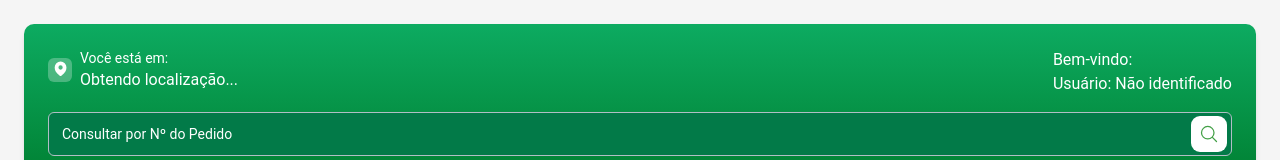
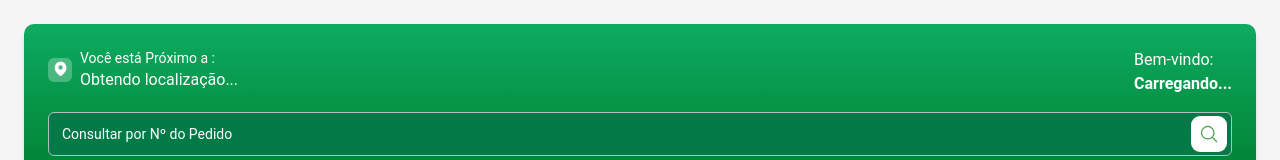
Before and after one commit to luancostar/portal_cliente, a React (Vite) app: page /home in a window 1280 px wide. Shown: the top 160 px of the page. Built offline with nearby package versions, Linux system fonts and the light colour scheme; no server answers.

Commit message:
atualizacao portal cliente get clt header

```diff
--- a/src/components/header-home/index.tsx
+++ b/src/components/header-home/index.tsx
@@ -1,12 +1,10 @@
 import React, { useState, useEffect } from "react";
 import { Card, CardBody, Input } from "@material-tailwind/react";
-import {
-  ArrowDownTrayIcon,
-  MagnifyingGlassIcon,
-} from "@heroicons/react/24/outline";
+import { MagnifyingGlassIcon } from "@heroicons/react/24/outline";
 
 export function SearchHeaderCard({ idCliente }) {
   const [location, setLocation] = useState("Obtendo localização...");
+  const [razaoSocial, setRazaoSocial] = useState("Carregando...");
 
   useEffect(() => {
     const fetchLocation = async () => {
@@ -39,10 +37,35 @@ export function SearchHeaderCard({ idCliente }) {
     fetchLocation();
   }, []);
 
+  useEffect(() => {
+    if (idCliente) {
+      const fetchRazaoSocial = async () => {
+        try {
+          const response = await fetch(
+            `http://localhost/roteirizador/functions/portal_cliente/coletas/getColetasCliente.php?id_cliente=${idCliente}`
+          );
+          const data = await response.json();
+          if (data.status === "success" && data.data.length > 0) {
+            setRazaoSocial(data.data[0].razao_social || "Não identificado");
+          } else {
+            setRazaoSocial("Cliente não encontrado");
+          }
+        } catch (error) {
+          setRazaoSocial("Erro ao buscar cliente");
+        }
+      };
+
+      fetchRazaoSocial();
+    }
+  }, [idCliente]);
+
   return (
     <Card className="w-full">
       <CardBody
-        style={{  backgroundImage: "linear-gradient(to bottom, rgb(13,171,97), rgb(0,128,50))", borderRadius: "10px" }}
+        style={{
+          backgroundImage: "linear-gradient(to bottom, rgb(13,171,97), rgb(0,128,50))",
+          borderRadius: "10px",
+        }}
         className="w-full flex flex-col gap-4"
       >
         <h4 className="flex items-start m-0 p-0 text-white justify-between">
@@ -62,13 +85,13 @@ export function SearchHeaderCard({ idCliente }) {
               </svg>
             </div>
             <div className="grid-flow-col">
-              <p className="text-sm">Você está em:</p>
+              <p className="text-sm">Você está Próximo a :</p>
               {location}
             </div>
           </div>
           <div>
             <p>Bem-vindo:</p>
-            <p>Usuário: {idCliente || "Não identificado"}</p>
+            <p className="font-bold">{razaoSocial}</p>
           </div>
         </h4>
         <Input
@@ -85,7 +108,7 @@ export function SearchHeaderCard({ idCliente }) {
                 justifyContent: "center",
                 alignItems: "center",
                 position: "absolute",
-        left: "-5px"
+                left: "-5px",
               }}
               onClick={() => {
                 // Adicione sua lógica de ação do botão aqui
--- a/src/components/orders/index.tsx
+++ b/src/components/orders/index.tsx
@@ -25,6 +25,9 @@ export function OrdersTable({ idCliente }) {
         .then((data) => {
           if (data.status === "success") {
             setColetas(data.data);
+            if (data.data && data.data.razao_social) {
+              localStorage.setItem("razao_social", data.data.razao_social);
+            }
           } else {
             setError(data.message);
           }
```
Lines whose indentation alone changed are shown as unchanged.
